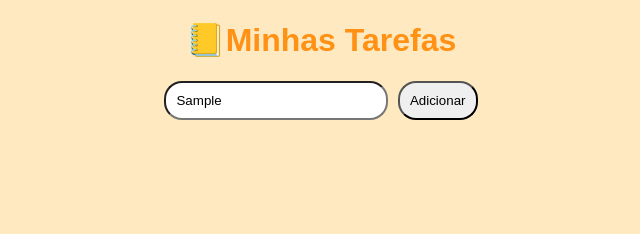
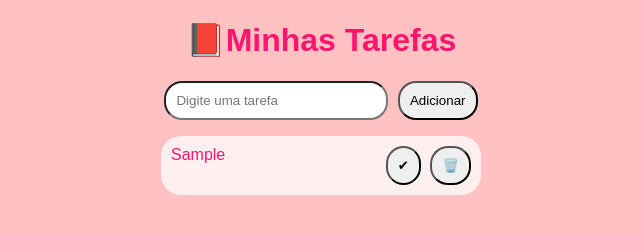
Before and after one commit to Jessy-Lima/Tarefa, a plain HTML site: page index.html in a window 1280 px wide. Both pictures are taken after typing "Sample" into the empty fields and a click on the button "Adicionar". Shown: the whole page, without its empty margins (319-959 px from the left). Drawn offline with Linux system fonts and the light colour scheme.

Commit message:
corrigido e terminado

```diff
--- a/index.html
+++ b/index.html
@@ -10,10 +10,10 @@
 
 <body>
 
-    <h1>📒Minhas Tarefas</h1>
+    <h1>📕Minhas Tarefas</h1>
 
     <input type="text" id="tarefaInput" placeholder="Digite uma tarefa">
-    <button>Adicionar</button>
+    <button onclick="app.adicionarTarefa()">Adicionar</button>
 
     <ul id="lista"></ul>
 
--- a/script.js
+++ b/script.js
@@ -0,0 +1,133 @@
+//1. Criando a classe Tarefa :
+//Serve como um modelo para criar tarefas
+//Exemplo :
+//const tarefa1 = new Tarefa("Estudar javascript")
+class Tarefa {
+    constructor(texto) {
+        //o construtor é executado automaticamente
+        //quando usamos "newTarefa"
+        this.texto = texto
+        this.concluida = false
+    }
+
+    // Metodo toggle()
+    //è uma palavra em inglês muito usada naprogramação
+    //significa = Alternar/inverter estado
+    //exemplo :
+    //ligado -> desligado
+    //aberto -> fechado
+    //true -> false
+    toggle() {
+        //o operador ! significa "inverter"
+        this.concluida = !this.concluida;
+    }
+}
+
+// Classe App
+// Essa clsse controla toda a aplicação
+// Ela é responsavel por :
+// - Adicionar tarefas
+// - Remover tarefas
+// - Marcar tarefa
+// - Atualizar a tela
+class App {
+    constructor() {
+        //Array de tarefas
+        //Aqui ficam amarzenados todos os objetos criados
+        //Exemplo :
+        //tarefa {texto: "1.Estudar, concluida : false"},
+        //tarefa {texto: "2.Treinar, concluida : true"}.
+        this.tarefas = [];
+    }
+    adicionarTarefa() {
+        //pega o elemento input do html
+        const input = document.getElementById("tarefaInput");
+        //pega o texto digitado pelo usuario
+        const texto = input.value;
+        //Verifica se o usuario deixou vazio
+        //se vazio === return, encerrar o metodo imediamente
+
+        if (texto === "") return;
+        //Cria um novo objeto da classe Tarefa
+        const novaTarefa = new Tarefa(texto);
+
+        //Adiciona o objeto dentro do array tarefas
+        this.tarefas.push(novaTarefa)
+
+        //Limpa o campo input
+        input.value = "";
+
+        //Atualiza a tela
+        this.render();
+    }
+
+    render() {
+        //Pega a lista do html
+        const lista = document.getElementById("lista");
+
+        //Isso evita duplicações na tela
+        lista.innerHTML = "";
+
+        this.tarefas.forEach((tarefa, index) => {
+            const li = document.createElement("li");
+
+            //innerHTML adiciona html dentro da li
+            li.innerHTML = `
+
+        <!--
+          Se tarefa.concluida for TRUE:
+          adiciona a classe "concluida"
+
+          Se for FALSE:
+          não adiciona nada
+        -->
+
+        <span class="${tarefa.concluida ? "concluida" : ""}">
+          ${tarefa.texto}
+        </span>
+
+        <div>
+
+          <!--
+            Botão para concluir/desmarcar tarefa
+          -->
+          <button onclick="app.toggleTarefa(${index})">
+            ✔
+          </button>
+
+          <!--
+            Botão para remover tarefa
+          -->
+          <button onclick="app.removerTarefa(${index})">
+            🗑️
+          </button>
+
+        </div>
+      `;
+            //adiciona a <li> dentro da lista dentro de <ul>
+            lista.appendChild(li);
+        });
+
+    }
+    toggleTarefa(index) {
+        this.tarefas[index].toggle();
+        this.render();
+    }
+
+    removerTarefa(index) {
+        this.tarefas.splice(index, 1);
+        this.render();
+    }
+}
+
+// ------------------------
+// CRIAÇÃO DO OBJETO PRINCIPAL
+// Aqui estamos criando UM OBJETO da clsse App
+// Esse objeto sera responsavel por controlar
+// toda a aplicação.
+// Depois disso podemos usar:
+// app.adicionarTarefa()
+// app.render)()
+// app.removerTarefa()
+//------------------------
+const app = new App();
--- a/style.css
+++ b/style.css
@@ -1,7 +1,7 @@
 body{
     font-family: Arial, Helvetica, sans-serif;
-    background: #ffe9c1;
-    color: rgb(255, 145, 20);
+    background: #ffc1c1;
+    color: #ff146e;
     text-align: center;
 }
 
@@ -24,15 +24,16 @@ ul{
 }
 
 li{
-    background: rgb(255, 248, 212);
+    background: rgb(255, 239, 239);
     margin: 10px auto;
     padding: 10px;
     width: 300px;
     display: flex;
     justify-content: space-between;
+    border-radius: 20px;
 }
 
 .concluida {
     text-decoration: line-through;
-    color: rgb(146, 146, 146);
+    color: #ff146e;
 }
```
